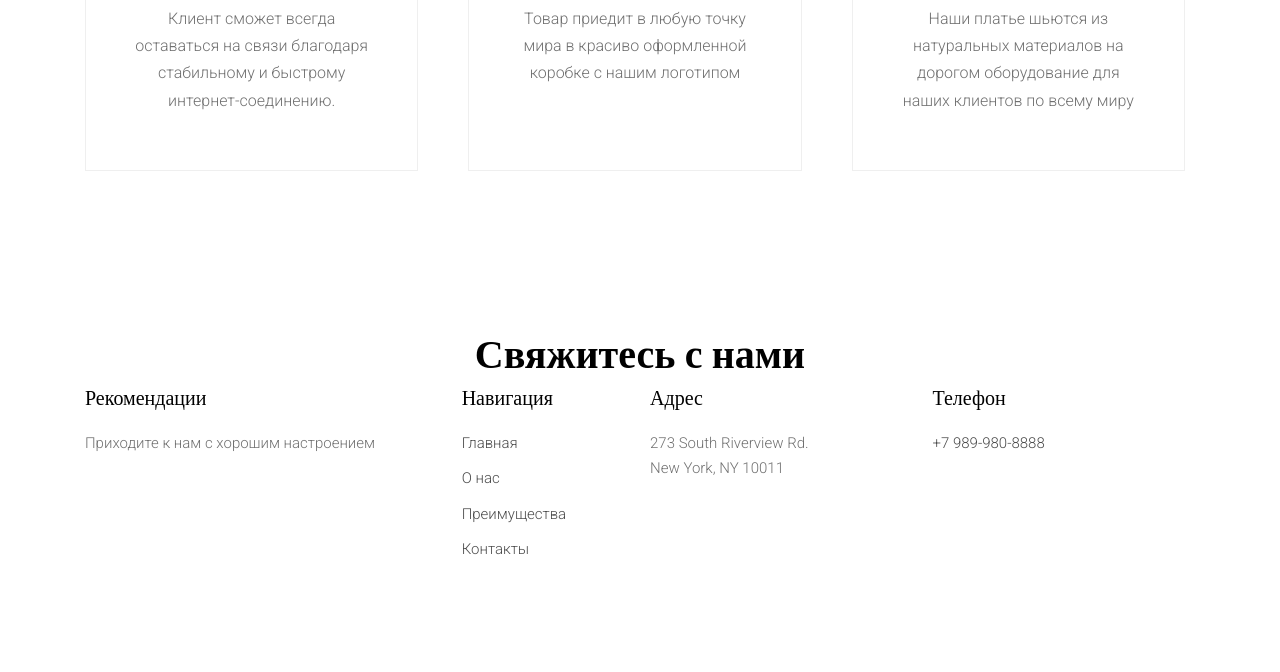
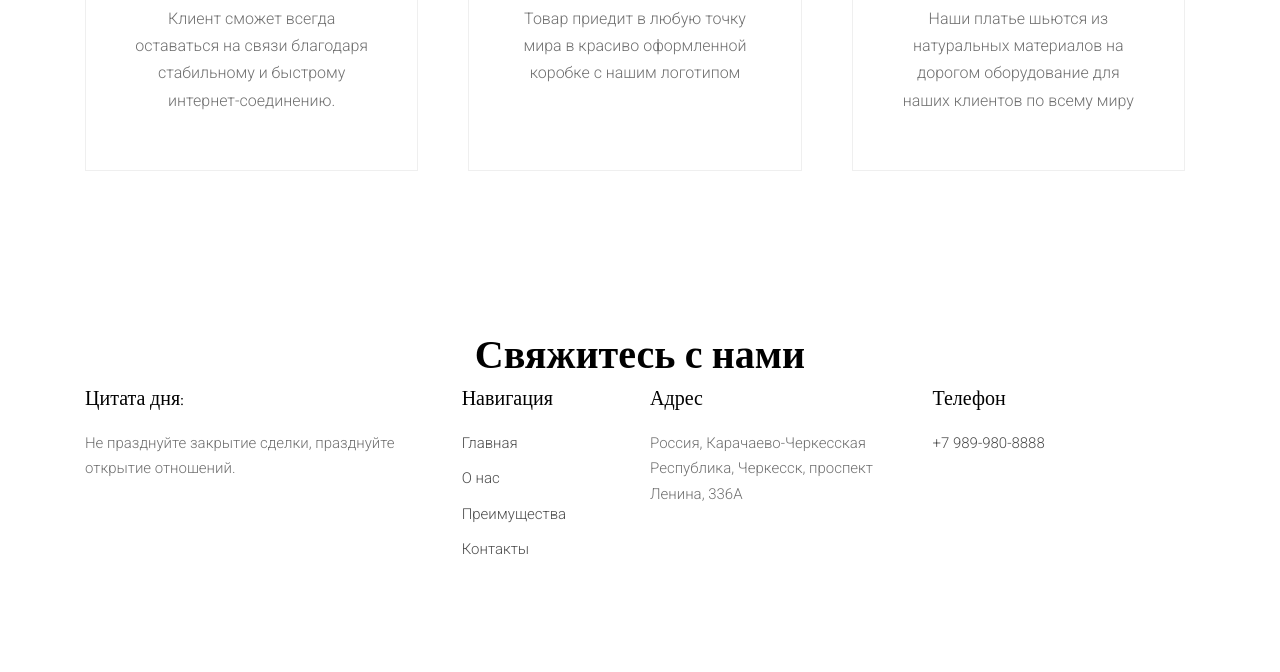
Before and after one commit to imrankhubiev/B.A.E-Official, a plain HTML site: page index.html in a window 1280 px wide. Shown: the part 3564-4236 px from the top of the page. Drawn offline with nearby package versions, Linux system fonts and the light colour scheme; files whose address does not match are found by name.

Commit message:
Update index.html

```diff
--- a/index.html
+++ b/index.html
@@ -297,8 +297,8 @@
           src="https://api-maps.yandex.ru/services/constructor/1.0/js/?um=constructor%3A733c7f6a7968f16746092cf708f8c69033fb2b5a930ed2a3d897fba619cb593e&amp;width=100%&amp;height=350&amp;margin:-10rem 0rem 8rem 0rem;lang=ru_RU&amp;scroll=true"></script>
         <div class="row">
           <div class="col-md-4 pr-md-5">
-            <h3>Рекомендации</h3>
-            <p>Приходите к нам с хорошим настроением</p>
+            <h3>Цитата дня:</h3>
+            <p>Не празднуйте закрытие сделки, празднуйте открытие отношений.</p>
           </div>
           <div class="col-md-8 ml-auto">
             <div class="row">
@@ -315,7 +315,7 @@
                 <div class="row mb-3">
                   <div class="col-md-6">
                     <h3>Адрес</h3>
-                    <address>273 South Riverview Rd. <br> New York, NY 10011</address>
+                    <address>Россия, Карачаево-Черкесская Республика, Черкесск, проспект Ленина, 336А</address>
                   </div>
                   <div class="col-md-6">
                     <h3>Телефон</h3>
```
